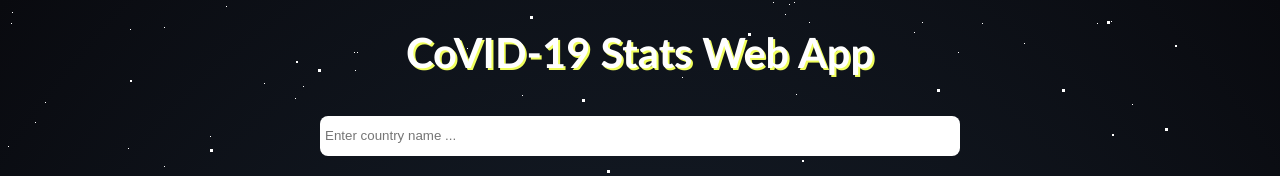
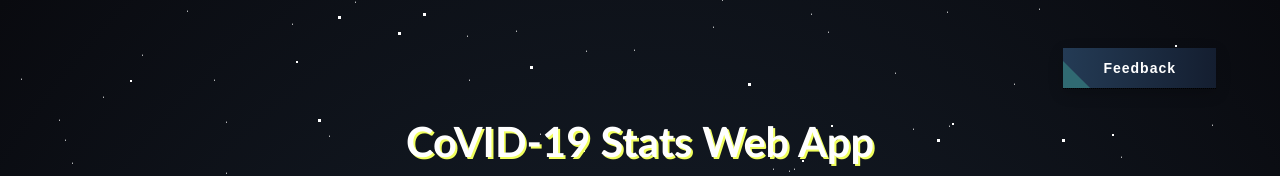
Before and after one commit to ayushjaink8/covid19, a React (Create React App) app: page / in a window 1280 px wide. Shown: the top 176 px of the page. Built offline with nearby package versions, Linux system fonts and the light colour scheme; no server answers.

Commit message:
added feedback button

```diff
--- a/src/App.js
+++ b/src/App.js
@@ -3,6 +3,7 @@ import "./App.css";
 import CountryList from "./components/CountryList/CountryList";
 import SearchBox from "./components/SearchBox/SearchBox";
 import Bg from "./components/Background/Bg";
+import FeedbackButton from "./components/Feedback/FeedbackButton";
 // import background from "./components/background.jpg";
 
 class App extends React.Component {
@@ -58,6 +59,7 @@ class App extends React.Component {
     return (
       <>
         <Bg/>
+        <FeedbackButton/>
         <div className="App">
           <h1 className="heading">CoVID-19 Stats Web App</h1>
           <SearchBox
--- a/src/components/Country/country.css
+++ b/src/components/Country/country.css
@@ -15,7 +15,6 @@
     #243b55,
     #141e30
   ); /* W3C, IE 10+/ Edge, Firefox 16+, Chrome 26+, Opera 12+, Safari 7+ */
-
   border-radius: 10px;
   transition: all 0.2s ease-in-out;
   cursor: pointer;
--- /dev/null
+++ b/src/components/Feedback/FeedbackButton.js
@@ -0,0 +1,24 @@
+import React from 'react';
+import './feedbackButton.css';
+const FeedbackButton = () =>{
+
+  var onClickButton = (e) =>{
+    var redirect_link = "https://ayushjainforms.herokuapp.com/";
+    window.open(redirect_link, "_blank");
+  }
+    return(
+        <div id='feedback'>
+            <div onClick={onClickButton} class="tooltip">
+              <button class="btn">
+                <span>
+                  Feedback
+                </span>
+              </button>
+              <span class="tooltiptext">
+                Give me your valuable feedback
+              </span>
+            </div>
+        </div>
+    )
+}
+export default FeedbackButton;
--- /dev/null
+++ b/src/components/Feedback/feedbackButton.css
@@ -0,0 +1,90 @@
+#feedback {
+  display: flex;
+  flex-direction: row-reverse;
+}
+
+#feedback div {
+  margin-top: 3em;
+  margin-right: 4em;
+}
+
+.btn {
+  border: none;
+  display: block;
+  text-align: center;
+  cursor: pointer;
+  outline: none;
+  overflow: hidden;
+  letter-spacing: 1px;
+  position: relative;
+  color: #fff;
+  font-weight: 700;
+  font-size: 14px;
+  background: #141e30; /* fallback for old browsers */
+  background: -webkit-linear-gradient(
+    to right,
+    #243b55,
+    #141e30
+  ); /* Chrome 10-25, Safari 5.1-6 */
+  background: linear-gradient(
+    to right,
+    #243b55,
+    #141e30
+  ); /* W3C, IE 10+/ Edge, Firefox 16+, Chrome 26+, Opera 12+, Safari 7+ */
+
+  padding: 12px 40px;
+  margin: 0 auto;
+  box-shadow: 0 5px 15px rgba(0,0,0,0.20);
+}
+
+.btn span {
+  position: relative;
+  z-index: 1;
+}
+
+.btn:after {
+  content: "";
+  position: absolute;
+  left: 0;
+  top: 0;
+  height: 490%;
+  width: 140%;
+  background: #306a72;
+  -webkit-transition: all .5s ease-in-out;
+  transition: all .5s ease-in-out;
+  -webkit-transform: translateX(-98%) translateY(-25%) rotate(45deg);
+  transform: translateX(-98%) translateY(-25%) rotate(45deg);
+}
+
+.btn:hover:after {
+  -webkit-transform: translateX(-9%) translateY(-25%) rotate(45deg);
+  transform: translateX(-9%) translateY(-25%) rotate(45deg);
+}
+
+
+.tooltip {
+  position: relative;
+  display: inline-block;
+  border-bottom: 1px dotted black;
+}
+
+.tooltip .tooltiptext {
+  visibility: hidden;
+  width: 120px;
+  background-color: black;
+  color: #fff;
+  text-align: center;
+  border-radius: 6px;
+  padding: 5px 0;
+
+  /* Position the tooltip */
+  position: absolute;
+  z-index: 1;
+  top: 100%;
+  left: 50%;
+  margin-left: -60px;
+}
+
+.tooltip:hover .tooltiptext {
+  visibility: visible;
+}
```
